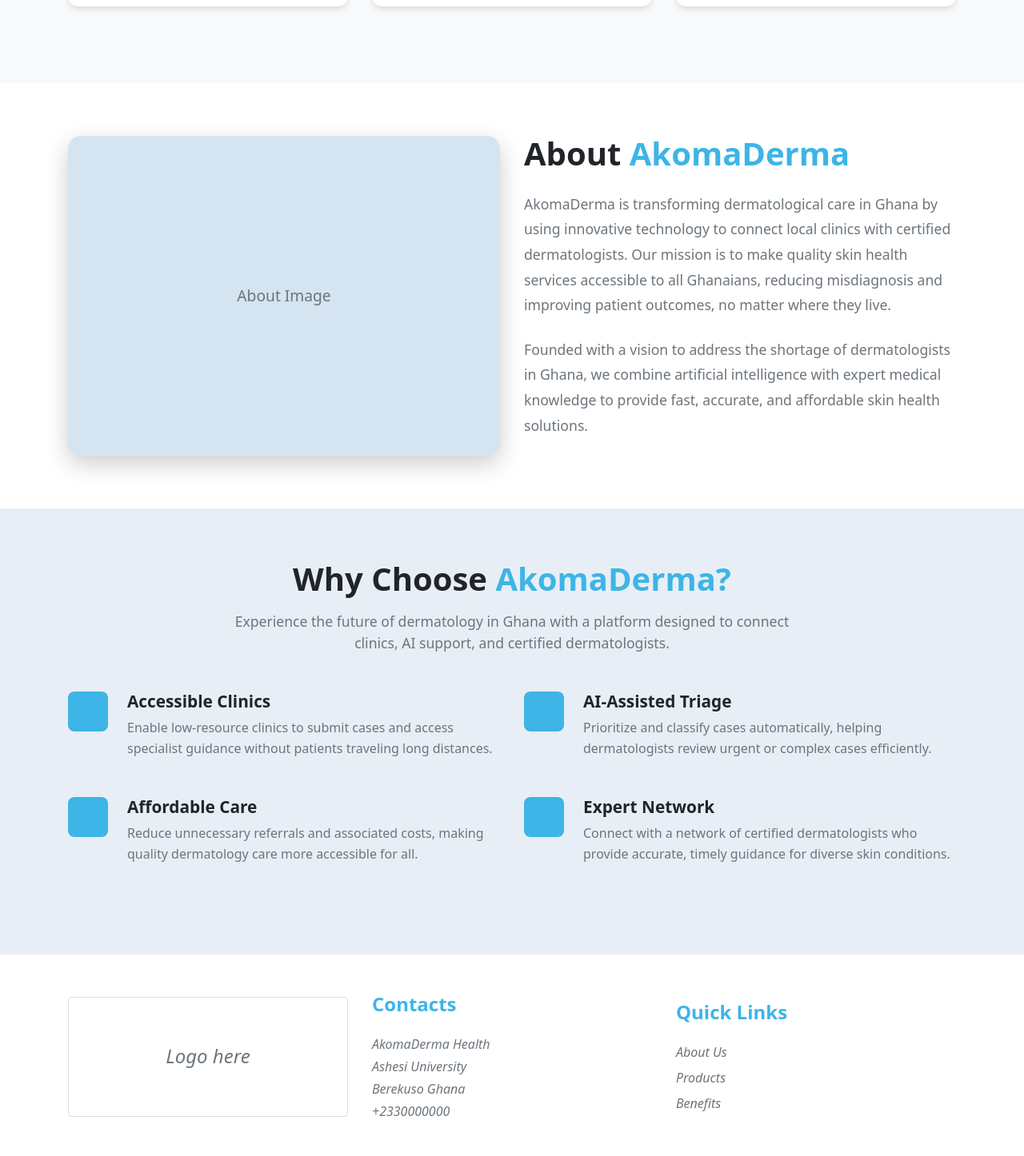
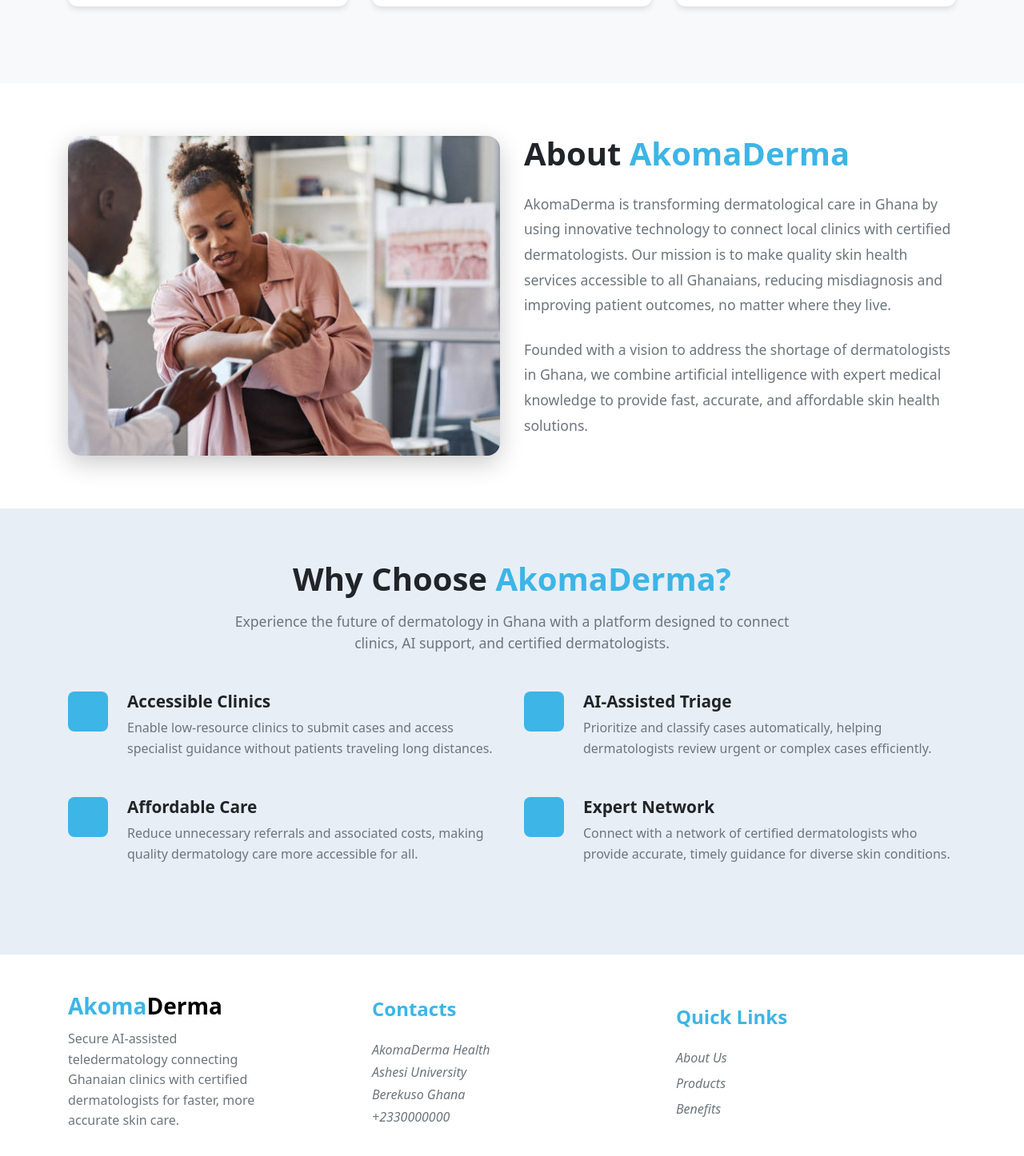
Before and after one commit to nonzuzo/AkomaDerma, a React (Vite) app in the folder react-app/: page / in a window 1280 px wide. Shown: the part 1096-2542 px from the top of the page at 80% size. Built offline with nearby package versions, Linux system fonts and the light colour scheme; no server answers; the HTML template or start-up script is replaced by a standard one.

Commit message:
Update About section image and footer layout

```diff
--- a/react-app/src/Components/LandingPage.tsx
+++ b/react-app/src/Components/LandingPage.tsx
@@ -1,5 +1,6 @@
 import React from "react";
 import heroImage from "../assets/hero-image.png";
+import aboutImage from "../assets/image_2.jpg";
 import { useNavigate } from "react-router-dom"; // THIS LINE
 
 // Main landing page component
@@ -203,13 +204,11 @@
                 }}
                 //const navigate = useNavigate();
               >
-
                 <span style={{ fontWeight: "600" }}>AkomaDerma</span> is a
                 secure AI teledermatology platform connecting Ghanaian{" "}
                 <span style={{ color: "#3db5e6" }}>dermatologists</span> for
                 fast and accurate skin health management.
               </p>
-
 
               {/* Primary CTA button with hover effects */}
               <button
@@ -369,17 +368,17 @@
         <div style={styles.container}>
           <div style={styles.row}>
             <div style={styles.col6}>
-              <div
+              <img
+                src={aboutImage}
+                alt="Clinics connected to dermatologists across Ghana"
                 style={{
-                  ...heroImageStyle,
+                  ...styles.imgFluid,
                   height: "400px",
+                  width: "100%",
+                  objectFit: "cover",
                   marginRight: "2rem",
                 }}
-              >
-                <span style={{ color: "#6c757d", fontSize: "1.2rem" }}>
-                  About Image
-                </span>
-              </div>
+              />
             </div>
             <div style={styles.col6}>
               <h2
@@ -584,25 +583,24 @@
       <footer style={{ backgroundColor: "white", padding: "3rem 0" }}>
         <div style={styles.container}>
           <div style={styles.row}>
+            {/* Brand / summary column (replaces Logo here) */}
             <div style={{ ...styles.col4, marginBottom: "2rem" }}>
-              <div
+              <h3 style={{ fontWeight: "bold", marginBottom: "0.75rem" }}>
+                <span style={{ color: "#3db5e6" }}>Akoma</span>
+                <span style={{ color: "#000" }}>Derma</span>
+              </h3>
+              <p
                 style={{
-                  border: "1px solid #ddd",
-                  borderRadius: "4px",
-                  padding: "2rem",
-                  textAlign: "center",
-                  minHeight: "150px",
-                  display: "flex",
-                  alignItems: "center",
-                  justifyContent: "center",
+                  color: "#6c757d",
+                  lineHeight: 1.6,
+                  maxWidth: "260px",
+                  margin: 0,
                 }}
               >
-                <h4
-                  style={{ color: "#6c757d", fontStyle: "italic", margin: 0 }}
-                >
-                  Logo here
-                </h4>
-              </div>
+                Secure AI‑assisted teledermatology connecting Ghanaian clinics
+                with certified dermatologists for faster, more accurate skin
+                care.
+              </p>
             </div>
 
             <div style={{ ...styles.col4, marginBottom: "2rem" }}>
```
Also changed, not shown: react-app/src/assets/image_2.jpg (added).
